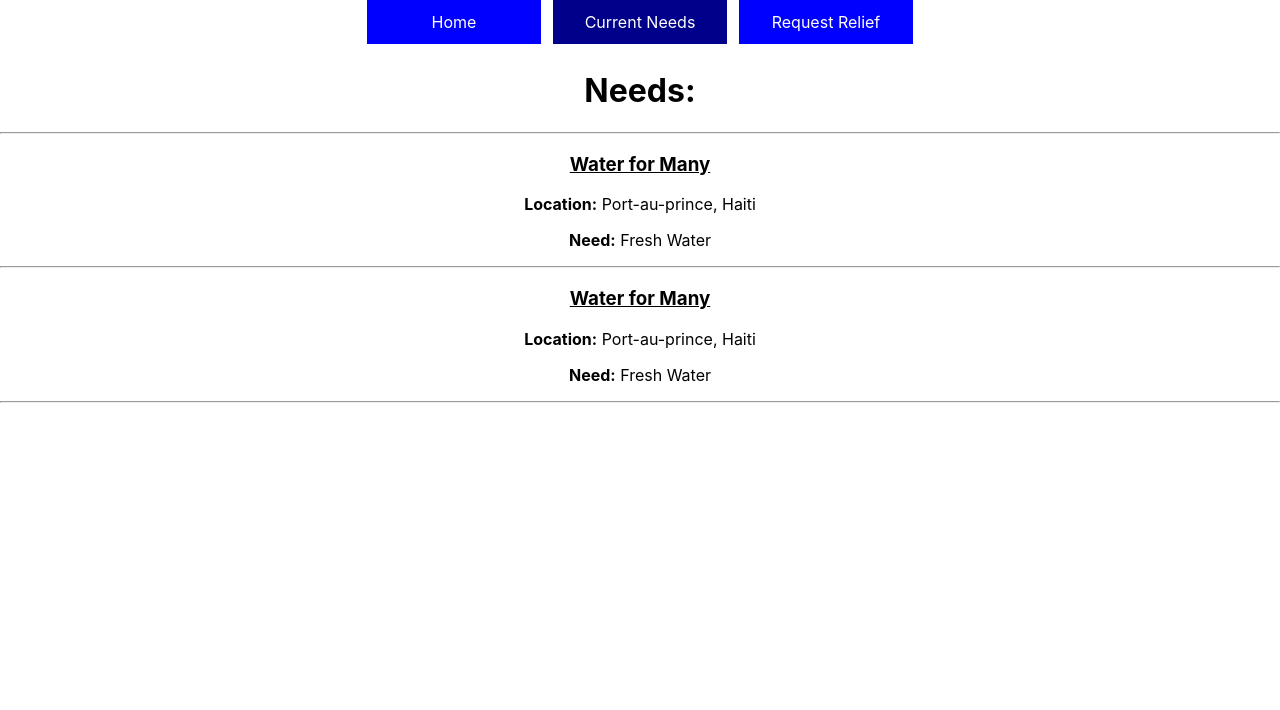
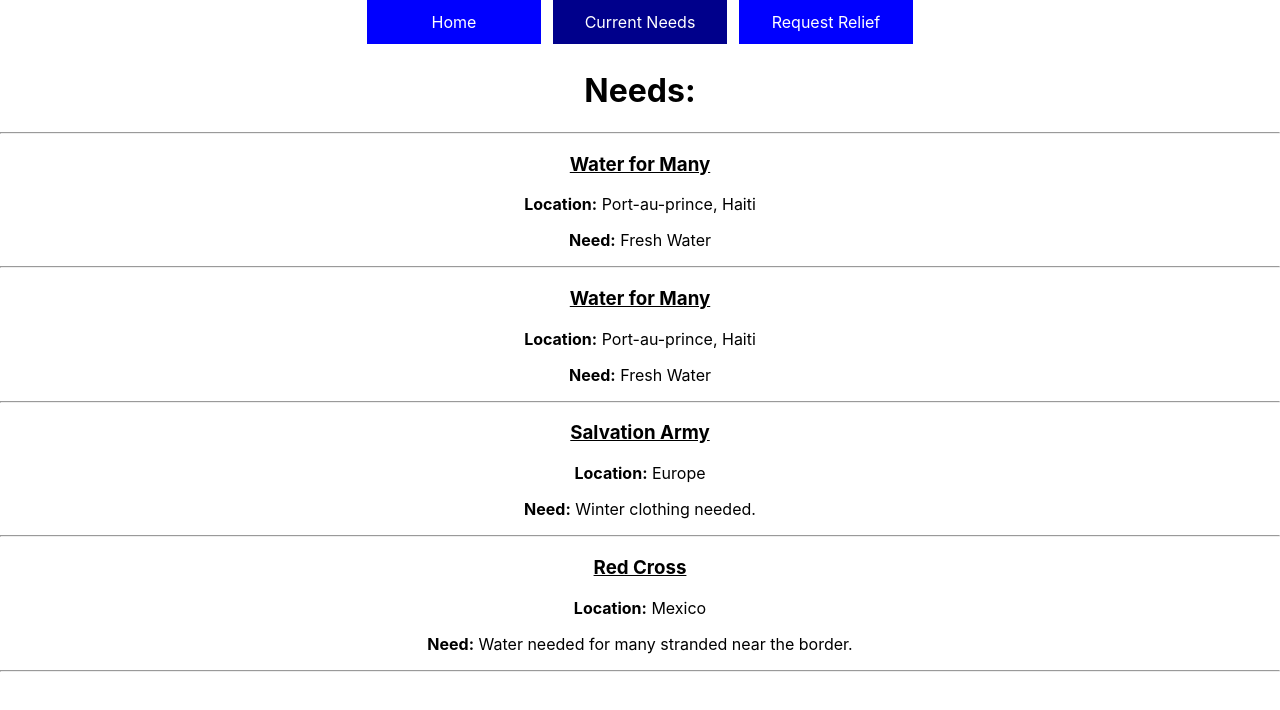
Before and after one commit to jerryfitzner/phase-2-project, a React (Create React App) app: page /needs in a window 1280 px wide. Shown: the top 710 px of the page. Built offline with nearby package versions, Linux system fonts and the light colour scheme; data requests are answered from the project's data file.

Commit message:
Cleaned up code

```diff
--- a/db.json
+++ b/db.json
@@ -13,6 +13,20 @@
       "location": "Port-au-prince, Haiti",
       "contact": "phone (333)123-4444",
       "id": 2
+    },
+    {
+      "name": "Salvation Army",
+      "need": "Winter clothing needed.",
+      "location": "Europe",
+      "contact": "Go to our website. ",
+      "id": 3
+    },
+    {
+      "name": "Red Cross",
+      "need": "Water needed for many stranded near the border. ",
+      "location": "Mexico",
+      "contact": "Call Fred @ 123-456-7890",
+      "id": 4
     }
   ],
   "donors": [
--- a/src/App.js
+++ b/src/App.js
@@ -1,13 +1,27 @@
 import logo from './logo.svg';
 import './App.css';
 import { Route, Switch } from 'react-router-dom';
+import { useState, useEffect } from 'react';
 import NavBar from './NavBar';
 import Home from './Home';
 import Needs from './Needs';
 import Requestform from './Reliefform';
 
 
+
 function App() {
+  const [needs, setNeeds] = useState([]);
+
+  useEffect(() => {
+    fetch('http://localhost:3001/needs')
+    .then(resp => resp.json())
+    .then(storedNeeds => setNeeds(storedNeeds))
+  },[]);
+
+  const needCallback = (needRequest) => {
+    setNeeds([...needs, needRequest])
+  };
+
   return (
     <div>
 
@@ -15,13 +29,13 @@
         <NavBar />
         <Switch>
           <Route exact path="/">
-            <Home/>
+            <Home />
           </Route>
           <Route exact path="/needs">
-            <Needs />
+            <Needs needs={needs}/>
           </Route>
           <Route exact path="/requestform">
-            <Requestform/>
+            <Requestform needCallback={needCallback}/>
           </Route>
         </Switch>
       </div>
--- a/src/Needs.js
+++ b/src/Needs.js
@@ -1,14 +1,7 @@
-import React, { useState, useEffect } from 'react';
+import React from 'react';
 import { v4 as uuidv4 } from 'uuid';
 
-const Needs = () => {
-  const [needs, setNeeds] = useState([]);
-
-  useEffect(() => {
-    fetch('http://localhost:3001/needs')
-    .then(resp => resp.json())
-    .then(need => setNeeds(need))
-  },[]);
+const Needs = ({ needs }) => {
 
   const needList = needs.map(need => {
     return (
--- a/src/Reliefform.js
+++ b/src/Reliefform.js
@@ -1,6 +1,7 @@
 import React, { useState } from 'react';
+import { useHistory } from 'react-router-dom';
 
-const Requestform = () => {
+const Requestform = ({ needCallback }) => {
   const [form, setForm] = useState({
     name: '',
     need: '',
@@ -12,7 +13,7 @@
     setForm({...form, [e.target.name]: e.target.value});
   };
 
-  console.log(form)
+  const history = useHistory();
 
   const handleSubmit = (e) => {
     e.preventDefault();
@@ -26,7 +27,10 @@
       body: JSON.stringify(form)
     })
     .then(resp => resp.json())
-    .then(data => console.log(data))
+    .then(data => {
+      needCallback(data);
+      history.push('/needs')
+    })
 
   }
 
@@ -39,16 +43,16 @@
         <br/>
         <form onSubmit={handleSubmit}>
           <label>Name/Organization:</label>
-            <input type="text" name="name" onChange={handleChange} />
+            <input type="text" value={form.name} name="name" onChange={handleChange} />
             <br />
             <label>Location:</label>
-            <input type="text" name="location" onChange={handleChange} />
+            <input type="text" value={form.location} name="location" onChange={handleChange} />
             <br />
             <label>Describe Your Need:</label>
-            <textarea type="text" name="need" onChange={handleChange} />
+            <textarea type="text" value={form.need} name="need" onChange={handleChange} />
             <br />
             <label>How can we contact you?</label>
-            <textarea type="text" name="contact" onChange={handleChange} />
+            <textarea type="text" value={form.contact} name="contact" onChange={handleChange} />
             <br />
             <button>Request Help</button>
         </form>
```
